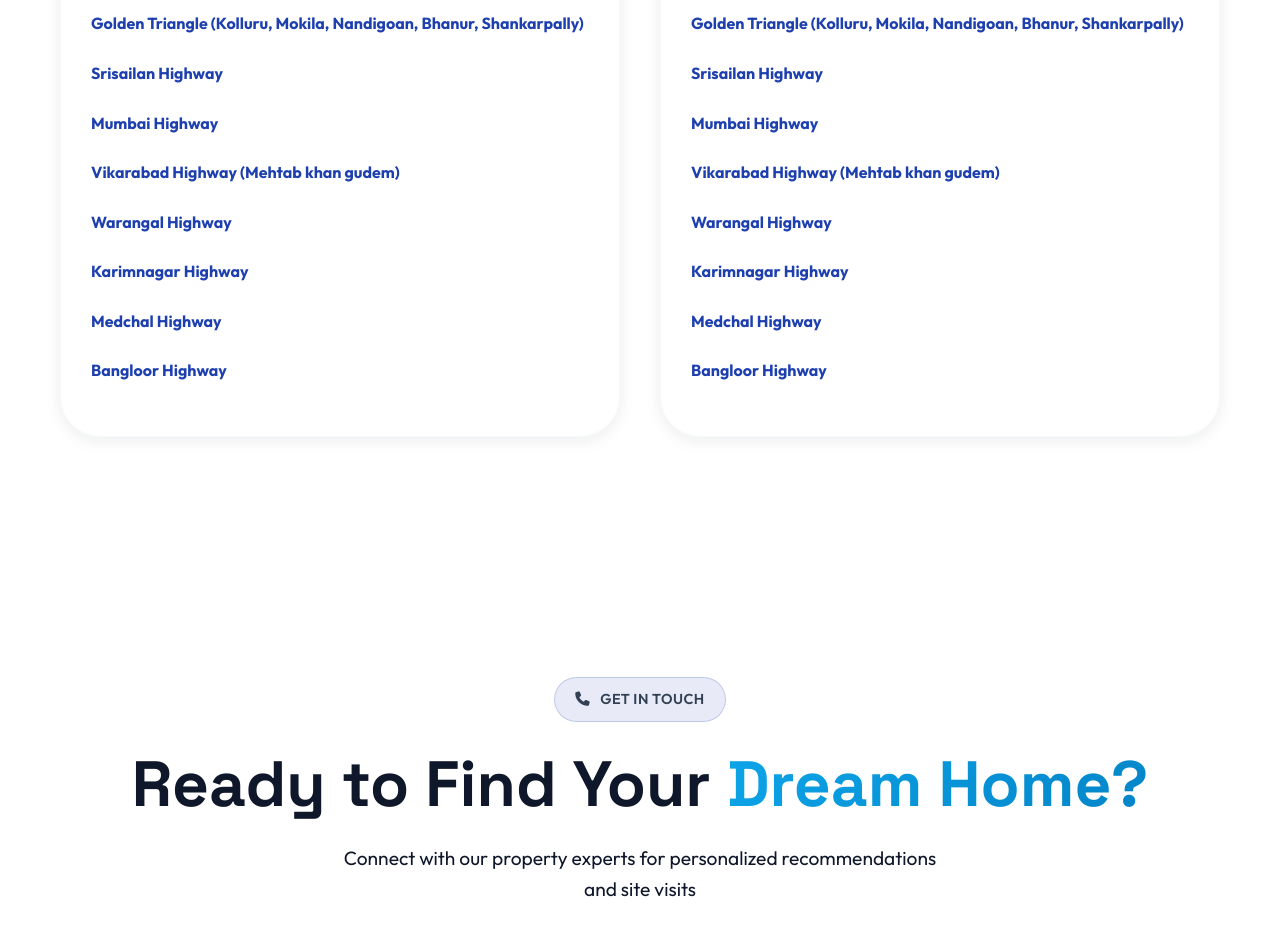
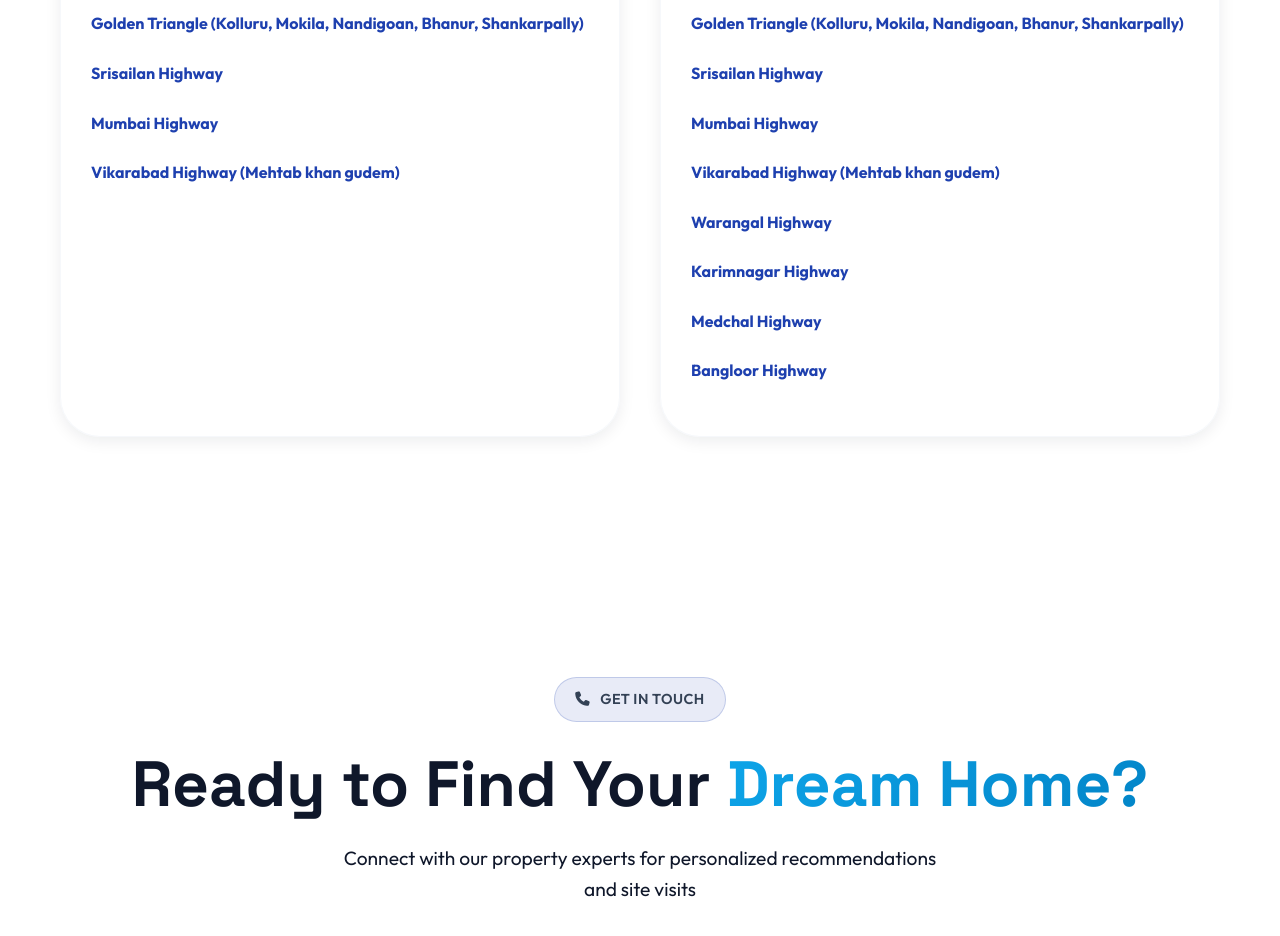
Before and after one commit to SagarMandala/PerfectJagah, a plain HTML site: page index.html in a window 1280 px wide. Shown: the part 2867-3803 px from the top of the page. Drawn offline with Linux system fonts and the light colour scheme.

Commit message:
villa changes

```diff
--- a/index.html
+++ b/index.html
@@ -2725,10 +2725,10 @@
                             <h4 style="margin:0;"><a href="#">Srisailan Highway</a></h4>
                             <h4 style="margin:0;"><a href="#" title="Coming soon">Mumbai Highway</a></h4>
                             <h4 style="margin:0;"><a href="#" title="Coming soon">Vikarabad Highway (Mehtab khan gudem)</a></h4>
-                            <h4 style="margin:0;"><a href="#" title="Coming soon">Warangal Highway</a></h4>
+                            <!--<h4 style="margin:0;"><a href="#" title="Coming soon">Warangal Highway</a></h4>
                             <h4 style="margin:0;"><a href="#" title="Coming soon">Karimnagar Highway</a></h4>
                             <h4 style="margin:0;"><a href="#" title="Coming soon">Medchal Highway</a></h4>
-                            <h4 style="margin:0;"><a href="#" title="Coming soon">Bangloor Highway</a></h4>
+                            <h4 style="margin:0;"><a href="#" title="Coming soon">Bangloor Highway</a></h4>-->
                         </div>
                     </div>
                 </div>
```
